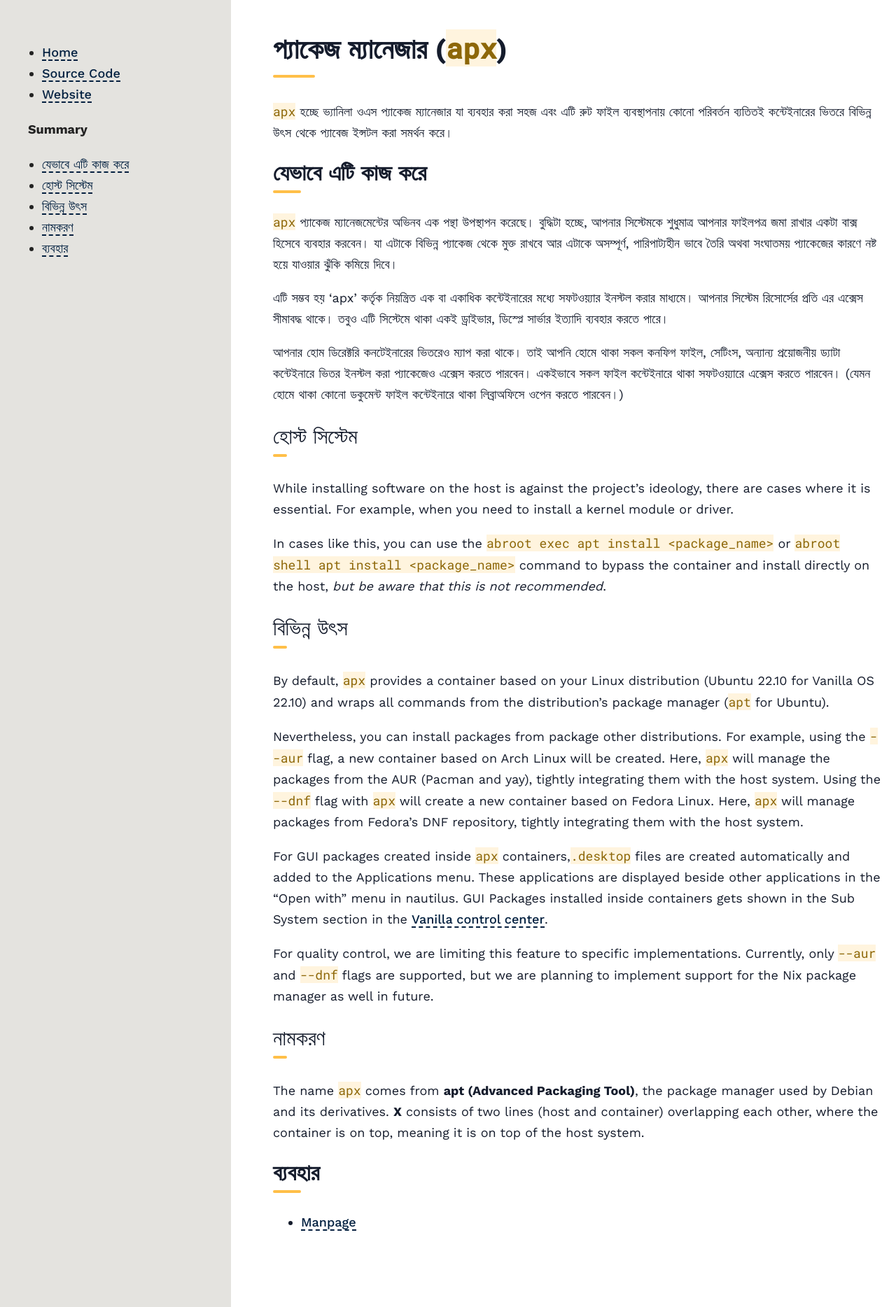
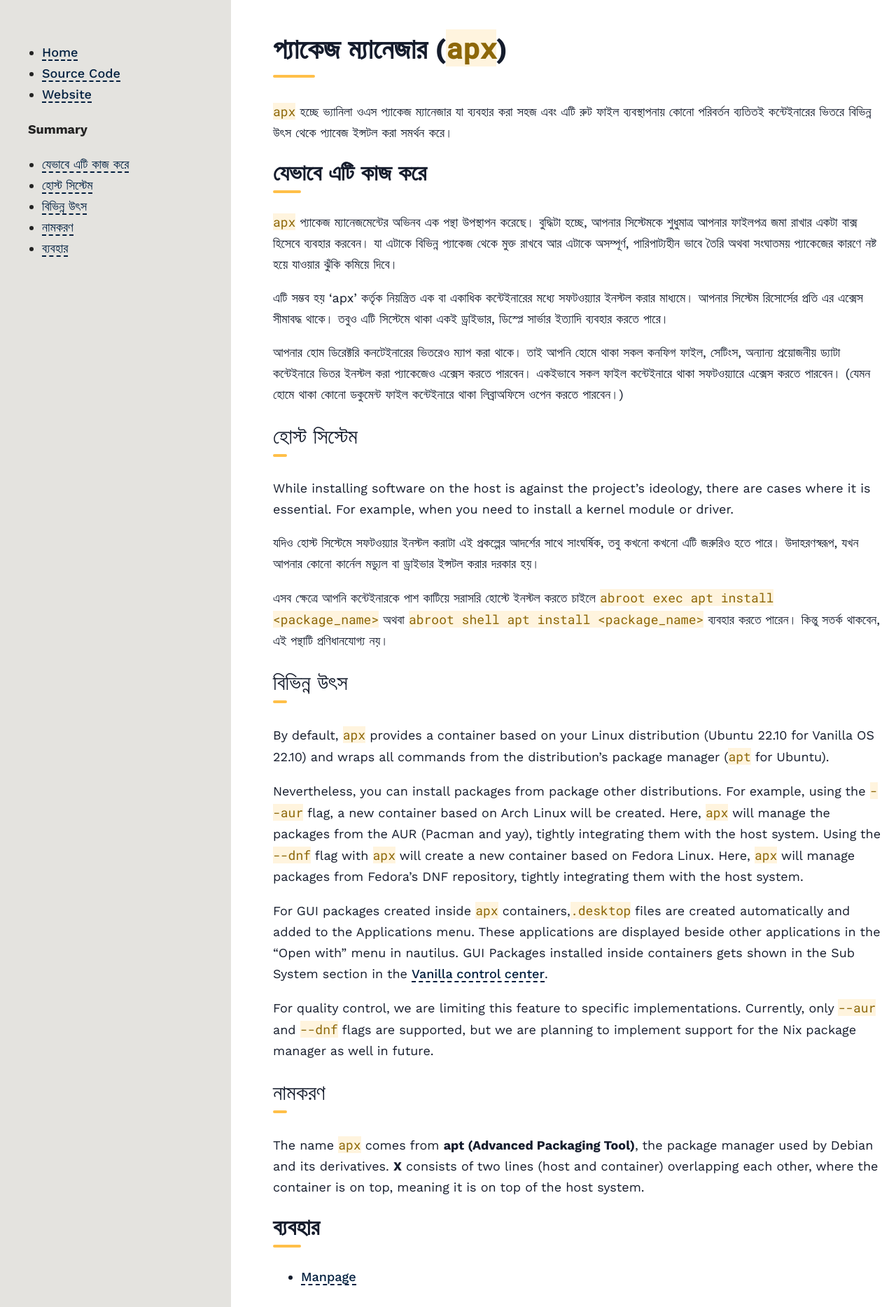
Before and after one commit to Vanilla-OS/documentation, a Jekyll site: the page built from docs/apx/index.bn.md, in a window 1280 px wide. Shown: the whole page at 70% size. Built offline with Jekyll 4.4.1, drawn with Linux system fonts in a browser that asks for light colours.

Commit message:
translate howto host-install

```diff
--- a/docs/apx/index.bn.md
+++ b/docs/apx/index.bn.md
@@ -19,14 +19,16 @@ description: কীভাবে ভ্যনিলা ওএস প্যাক
 সেটিংস, অন্যান্য প্রয়োজনীয় ড্যাটা কন্টেইনারে ভিতর ইনস্টল করা প্যাকেজেও এক্সেস করতে পারবেন। একইভাবে সকল
 ফাইল কন্টেইনারে থাকা সফটওয়্যারে এক্সেস করতে পারবেন। (যেমন হোমে থাকা কোনো ডকুমেন্ট ফাইল কন্টেইনারে থাকা লিব্রাঅফিসে ওপেন করতে পারবেন।)
 
-
 ### হোস্ট সিস্টেম
 
 While installing software on the host is against the project's ideology, there are cases where it is essential. For example, when you need to
 install a kernel module or driver.
 
-In cases like this, you can use the `abroot exec apt install <package_name>` or `abroot shell apt install <package_name>` command to bypass the container and install directly on the host, *but be aware that this
-is not recommended*.
+যদিও হোস্ট সিস্টেমে সফটওয়্যার ইনস্টল করাটা এই প্রকল্পের আদর্শের সাথে সাংঘর্ষিক, তবু কখনো কখনো এটি জরুরিও হতে পারে। উদাহরণস্বরূপ, যখন আপনার কোনো কার্নেল মড্যুল বা ড্রাইভার
+ইন্সটল করার দরকার হয়।
+
+এসব ক্ষেত্রে আপনি কন্টেইনারকে পাশ কাটিয়ে সরাসরি হোস্টে ইনস্টল করতে চাইলে `abroot exec apt install <package_name>` অথবা `abroot shell apt install <package_name>` ব্যবহার করতে পারেন।
+কিন্তু সতর্ক থাকবেন, এই পন্থাটি প্রণিধানযোগ্য নয়।
 
 ### বিভিন্ন উৎস
 
```
